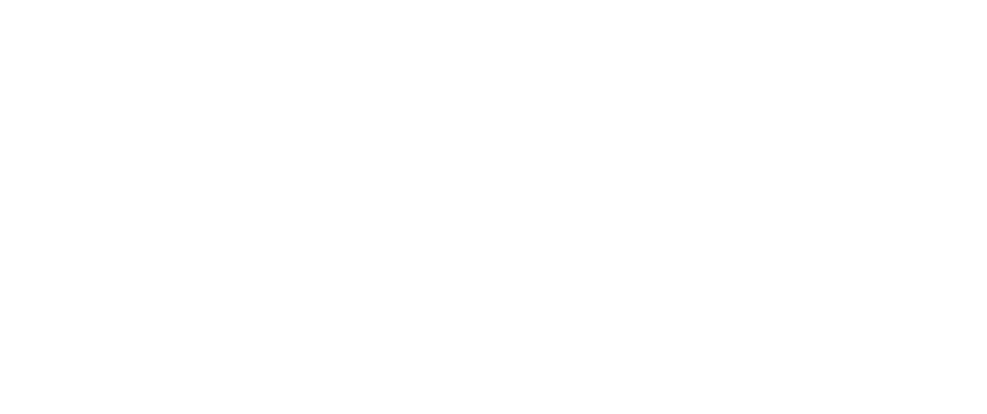
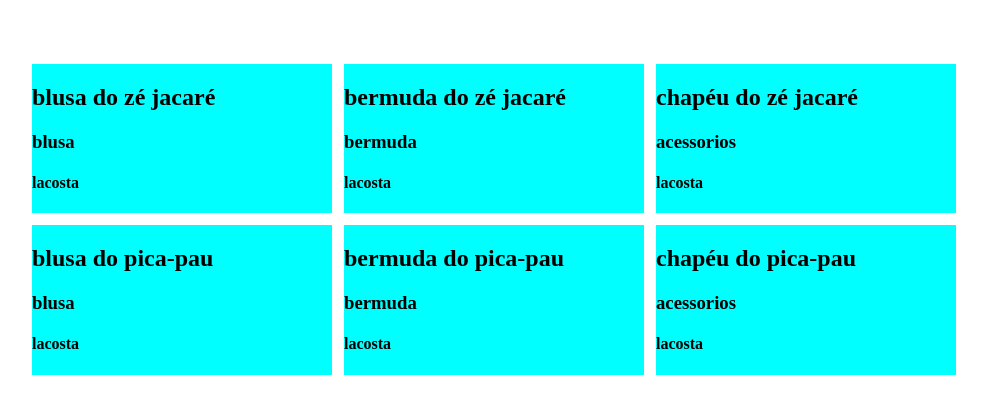
Before and after one commit to Nycolas-Lacerda/curso_javascript_typescript, a website: page index.html in a window 1280 px wide. Shown: the whole page, without its empty margins (32-1019 px from the left). Drawn offline with Linux system fonts and the light colour scheme.

Commit message:
feat: css

```diff
--- a/index.html
+++ b/index.html
@@ -8,7 +8,7 @@
         <title>Document</title>
     </head>
     <body>
-        <div id="#root"> </div>
+        <div id="root"> </div>
 
         <script src="./scripts/index.js"></script>
         <script src="./scripts/exercicio_aula_1/index.js"></script>
--- a/scripts/exercicio_aula_3/index.ts
+++ b/scripts/exercicio_aula_3/index.ts
@@ -41,6 +41,7 @@
 const rootElement = document.querySelector("#root");
 console.log(rootElement);
 
+
 if(rootElement){
     console.log(1);
 
--- a/styles/index.css
+++ b/styles/index.css
@@ -0,0 +1,10 @@
+#root{
+    display: grid;
+    grid-template-columns: repeat(auto-fill, 300px);
+    padding: 56px;
+    gap: 12px;
+}
+
+.item-wrapper{
+    background-color: aqua;
+}
```
